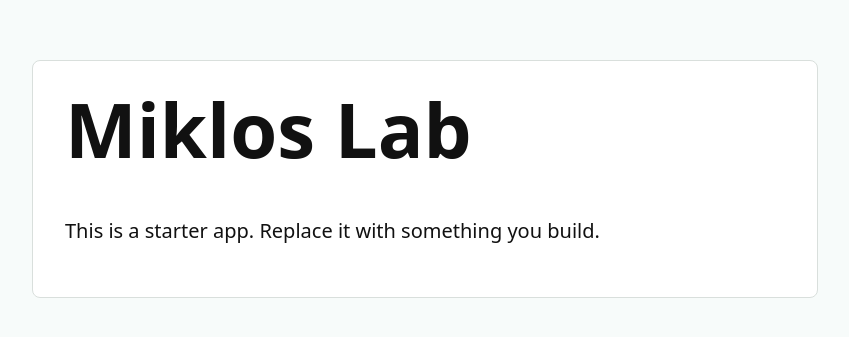
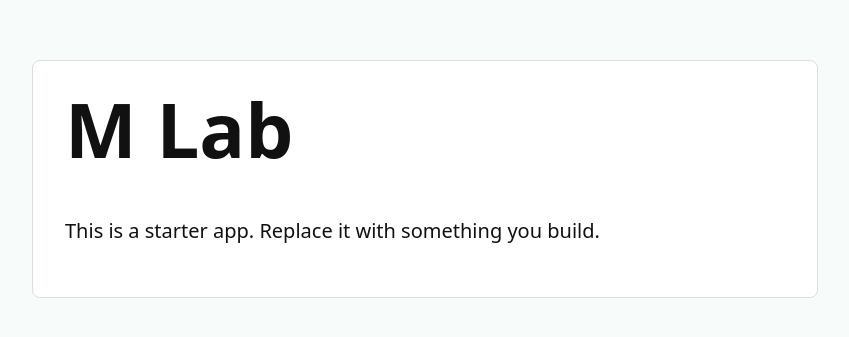
Before and after one commit to psft/miklos-lab, a website: page apps/hello-world/index.html in a window 1280 px wide. Shown: the part 221-558 px from the top of the page, without its empty margins (215-1064 px from the left). Drawn offline with Linux system fonts and the light colour scheme.

Commit message:
Use initials in starter app

```diff
--- a/apps/hello-world/index.html
+++ b/apps/hello-world/index.html
@@ -3,7 +3,7 @@
   <head>
     <meta charset="utf-8" />
     <meta name="viewport" content="width=device-width, initial-scale=1" />
-    <title>Miklos Hello Oblex</title>
+    <title>M Hello Oblex</title>
     <style>
       body { margin: 0; min-height: 100vh; display: grid; place-items: center; font-family: system-ui, sans-serif; background: #f7fbfa; color: #111; }
       main { width: min(720px, calc(100% - 32px)); padding: 32px; border: 1px solid #d9dfdc; border-radius: 8px; background: white; }
@@ -13,7 +13,7 @@
   </head>
   <body>
     <main>
-      <h1>Miklos Lab</h1>
+      <h1>M Lab</h1>
       <p>This is a starter app. Replace it with something you build.</p>
     </main>
   </body>
```
